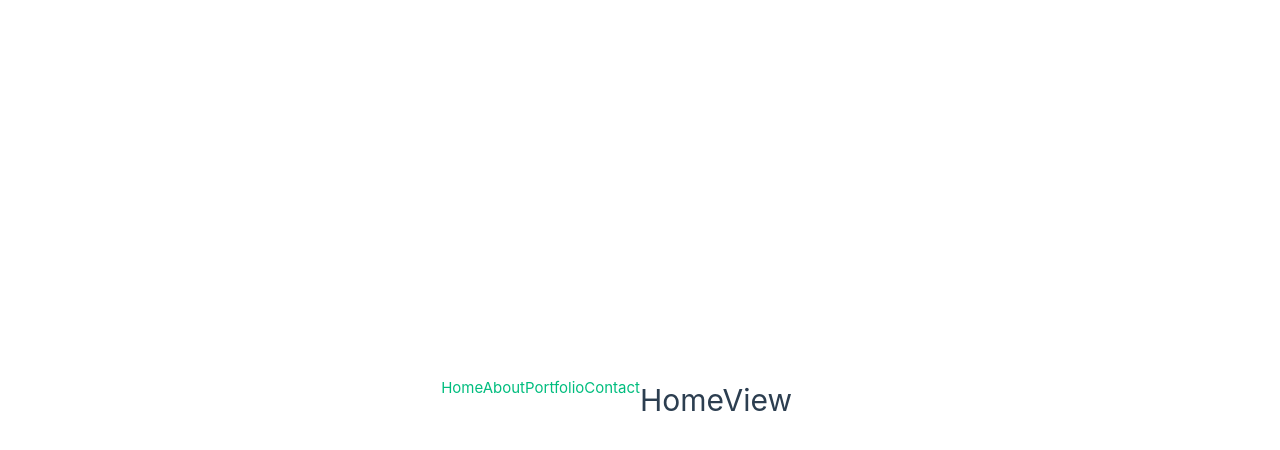
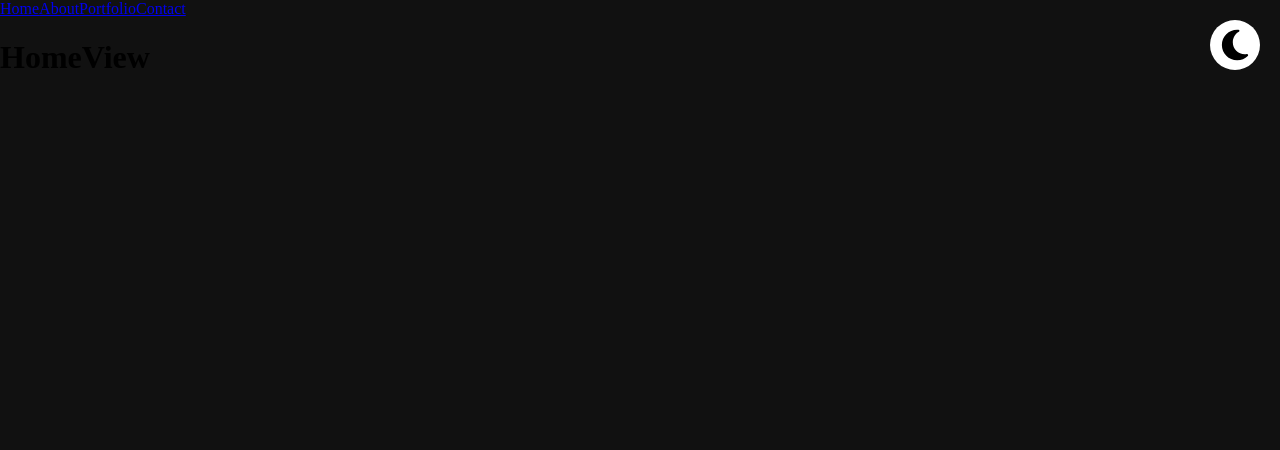
Before and after one commit to WersV/my-portfolio, a Vue app: page / in a window 1280 px wide. Shown: the top 450 px of the page. Built offline with nearby package versions, Linux system fonts and the light colour scheme.

Commit message:
remove unused files and add css to light-switcher

```diff
--- a/package.json
+++ b/package.json
@@ -10,7 +10,13 @@
     "format": "prettier --write src/"
   },
   "dependencies": {
+    "@fortawesome/fontawesome-svg-core": "^6.4.0",
+    "@fortawesome/free-brands-svg-icons": "^6.4.0",
+    "@fortawesome/free-regular-svg-icons": "^6.4.0",
+    "@fortawesome/free-solid-svg-icons": "^6.4.0",
+    "@fortawesome/vue-fontawesome": "^3.0.3",
     "pinia": "^2.1.3",
+    "sass": "^1.63.6",
     "vue": "^3.3.4",
     "vue-router": "^4.2.2"
   },
--- a/src/App.vue
+++ b/src/App.vue
@@ -17,8 +17,12 @@ import { RouterLink, RouterView } from 'vue-router'
   <RouterView />
 </template>
 
-<style scoped>
+<style lang="scss">
+@import './assets/_variables.scss';
 body {
-  background-color: white;
+  margin: 0;
+  padding: 0;
+  box-sizing: border-box;
+  background-color: $bcg-color-dark;
 }
 </style>
--- /dev/null
+++ b/src/assets/_variables.scss
@@ -0,0 +1,4 @@
+$bcg-color-dark: #111111;
+$bcg-color-light: white;
+$yellow-bcg-color: #FFB400;
+$btn-routing: #2B2A2A;
--- a/src/assets/base.css
+++ /dev/null
@@ -1,73 +0,0 @@
-/* color palette from <https://github.com/vuejs/theme> */
-:root {
-  --vt-c-white: #ffffff;
-  --vt-c-white-soft: #f8f8f8;
-  --vt-c-white-mute: #f2f2f2;
-
-  --vt-c-black: #181818;
-  --vt-c-black-soft: #222222;
-  --vt-c-black-mute: #282828;
-
-  --vt-c-indigo: #2c3e50;
-
-  --vt-c-divider-light-1: rgba(60, 60, 60, 0.29);
-  --vt-c-divider-light-2: rgba(60, 60, 60, 0.12);
-  --vt-c-divider-dark-1: rgba(84, 84, 84, 0.65);
-  --vt-c-divider-dark-2: rgba(84, 84, 84, 0.48);
-
-  --vt-c-text-light-1: var(--vt-c-indigo);
-  --vt-c-text-light-2: rgba(60, 60, 60, 0.66);
-  --vt-c-text-dark-1: var(--vt-c-white);
-  --vt-c-text-dark-2: rgba(235, 235, 235, 0.64);
-}
-
-/* semantic color variables for this project */
-:root {
-  --color-background: var(--vt-c-white);
-  --color-background-soft: var(--vt-c-white-soft);
-  --color-background-mute: var(--vt-c-white-mute);
-
-  --color-border: var(--vt-c-divider-light-2);
-  --color-border-hover: var(--vt-c-divider-light-1);
-
-  --color-heading: var(--vt-c-text-light-1);
-  --color-text: var(--vt-c-text-light-1);
-
-  --section-gap: 160px;
-}
-
-@media (prefers-color-scheme: dark) {
-  :root {
-    --color-background: var(--vt-c-black);
-    --color-background-soft: var(--vt-c-black-soft);
-    --color-background-mute: var(--vt-c-black-mute);
-
-    --color-border: var(--vt-c-divider-dark-2);
-    --color-border-hover: var(--vt-c-divider-dark-1);
-
-    --color-heading: var(--vt-c-text-dark-1);
-    --color-text: var(--vt-c-text-dark-2);
-  }
-}
-
-*,
-*::before,
-*::after {
-  box-sizing: border-box;
-  margin: 0;
-  font-weight: normal;
-}
-
-body {
-  min-height: 100vh;
-  color: var(--color-text);
-  background: var(--color-background);
-  transition: color 0.5s, background-color 0.5s;
-  line-height: 1.6;
-  font-family: Inter, -apple-system, BlinkMacSystemFont, 'Segoe UI', Roboto, Oxygen, Ubuntu,
-    Cantarell, 'Fira Sans', 'Droid Sans', 'Helvetica Neue', sans-serif;
-  font-size: 15px;
-  text-rendering: optimizeLegibility;
-  -webkit-font-smoothing: antialiased;
-  -moz-osx-font-smoothing: grayscale;
-}
--- a/src/assets/main.css
+++ /dev/null
@@ -1,35 +0,0 @@
-@import './base.css';
-
-#app {
-  max-width: 1280px;
-  margin: 0 auto;
-  padding: 2rem;
-
-  font-weight: normal;
-}
-
-a,
-.green {
-  text-decoration: none;
-  color: hsla(160, 100%, 37%, 1);
-  transition: 0.4s;
-}
-
-@media (hover: hover) {
-  a:hover {
-    background-color: hsla(160, 100%, 37%, 0.2);
-  }
-}
-
-@media (min-width: 1024px) {
-  body {
-    display: flex;
-    place-items: center;
-  }
-
-  #app {
-    display: grid;
-    grid-template-columns: 1fr 1fr;
-    padding: 0 2rem;
-  }
-}
--- /dev/null
+++ b/src/components/LightSwitcher.vue
@@ -0,0 +1,33 @@
+<template>
+  <aside class="switch-container">
+    <div class="switch">
+      <font-awesome-icon icon="fa-solid fa-moon" />
+    </div>
+  </aside>
+</template>
+<script>
+export default {
+
+}
+</script>
+<style lang="scss">
+.switch-container {
+  position: fixed;
+  top: 20px;
+  right: 20px;
+  width: 50px;
+  height: 50px;
+  background-color: white;
+  border-radius: 50%;
+  .switch {
+    position: absolute;
+    top: 50%;
+    left: 50%;
+    transform: translate(-50%, -50%);
+    color: black;
+    .fa-moon {
+      font-size: 35px
+    }
+  }
+}
+</style>
--- a/src/main.js
+++ b/src/main.js
@@ -1,14 +1,30 @@
-import './assets/main.css'
-
-import { createApp } from 'vue'
-import { createPinia } from 'pinia'
+import {
+  createApp
+} from 'vue'
+import {
+  createPinia
+} from 'pinia'
 
 import App from './App.vue'
 import router from './router'
+
+import {
+  library
+} from '@fortawesome/fontawesome-svg-core'
+
+import {
+  FontAwesomeIcon
+} from '@fortawesome/vue-fontawesome'
+
+import {
+  faMoon
+} from '@fortawesome/free-solid-svg-icons'
+
+library.add(faMoon)
 
 const app = createApp(App)
 
 app.use(createPinia())
 app.use(router)
-
+app.component('font-awesome-icon', FontAwesomeIcon)
 app.mount('#app')
--- a/src/views/HomeView.vue
+++ b/src/views/HomeView.vue
@@ -1,6 +1,13 @@
 <template>
   <h1>HomeView</h1>
+  <main>
+    <HomeView/>
+    <header></header>
+    <section></section>
+    <nav></nav>
+  </main>
 </template>
 
 <script setup>
+import HomeView from '@/components/LightSwitcher.vue'
 </script>
```
Also changed, not shown: src/assets/logo.svg (deleted), 1 other file (tests, documents, lock files or other folders).
